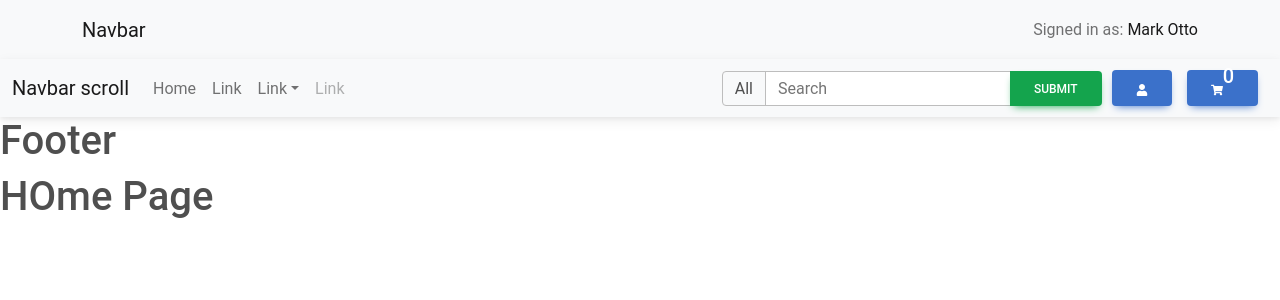
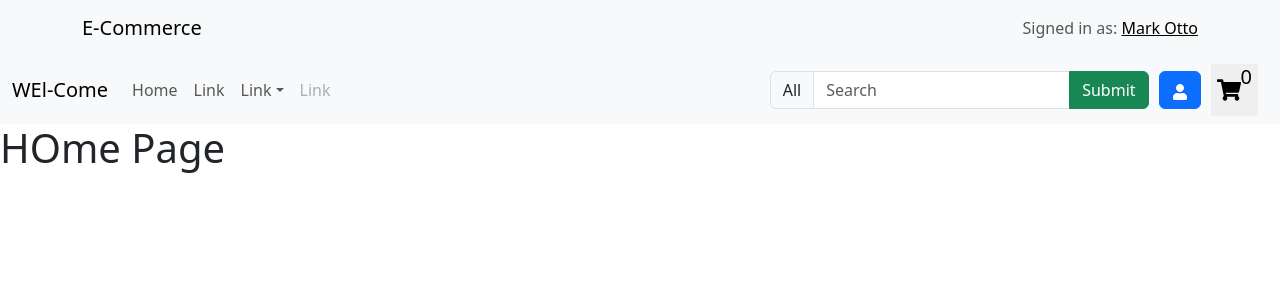
Before and after one commit to Rajankumar9955/E-Commerce, a React (Vite) app in the folder client/: page / in a window 1280 px wide. Shown: the top 300 px of the page. Built offline with nearby package versions, Linux system fonts and the light colour scheme.

Commit message:
footer almost done

```diff
--- a/client/package.json
+++ b/client/package.json
@@ -13,6 +13,7 @@
     "@fortawesome/fontawesome-free": "^6.7.2",
     "axios": "^1.7.9",
     "bootstrap": "^5.3.3",
+    "flowbite-react": "^0.10.2",
     "icons": "^1.0.0",
     "react": "^19.0.0",
     "react-bootstrap": "^2.10.9",
--- a/client/src/Components/Footer.jsx
+++ b/client/src/Components/Footer.jsx
@@ -1,9 +1,11 @@
+
 
 
 const Footer=()=>{
     return(
         <>
-         <h1>Footer</h1>
+
+
         </>
     )
 }
--- a/client/src/Components/MenuBar.jsx
+++ b/client/src/Components/MenuBar.jsx
@@ -12,7 +12,7 @@ const MenuBar=()=>{
 
         <Navbar expand="lg" className="bg-body-tertiary">
       <Container fluid>
-        <Navbar.Brand href="#">Navbar scroll</Navbar.Brand>
+        <Navbar.Brand href="#">WEl-Come</Navbar.Brand>
         <Navbar.Toggle aria-controls="navbarScroll" />
         <Navbar.Collapse id="navbarScroll">
           <Nav
@@ -49,8 +49,7 @@ const MenuBar=()=>{
 
 
          <Button style={{marginRight:"10px", marginLeft:"10px"}}><FaUser/></Button>
-         <Button style={{marginRight:"10px", marginLeft:"5px"}}><FaShoppingCart/><sup style={{fontSize:"20px"}}>0</sup></Button>
-
+         <button style={{border:"none",marginRight:"10px"}}  ><FaShoppingCart  style={{fontSize:"24px",height:"50px"}}   /><sup style={{fontSize:"20px"}}>0</sup></button>
 
         </Navbar.Collapse>
       </Container>
--- a/client/src/Components/TopMenu.jsx
+++ b/client/src/Components/TopMenu.jsx
@@ -6,7 +6,7 @@ const TopMenu=()=>{
         <div>
         <Navbar className="bg-body-tertiary">
       <Container>
-        <Navbar.Brand href="#home">Navbar</Navbar.Brand>
+        <Navbar.Brand href="#home">E-Commerce</Navbar.Brand>
         <Navbar.Toggle />
         <Navbar.Collapse className="justify-content-end">
           <Navbar.Text>
--- a/client/src/main.jsx
+++ b/client/src/main.jsx
@@ -4,8 +4,8 @@ import App from './App.jsx'
 import "./Css/Style.css";
 import 'bootstrap/dist/css/bootstrap.min.css';
 
-import 'mdb-react-ui-kit/dist/css/mdb.min.css';
-import "@fortawesome/fontawesome-free/css/all.min.css";
+// import 'mdb-react-ui-kit/dist/css/mdb.min.css';
+// import "@fortawesome/fontawesome-free/css/all.min.css";
 
 createRoot(document.getElementById('root')).render(
 
```
Also changed, not shown: 1 other file (tests, documents, lock files or other folders).
